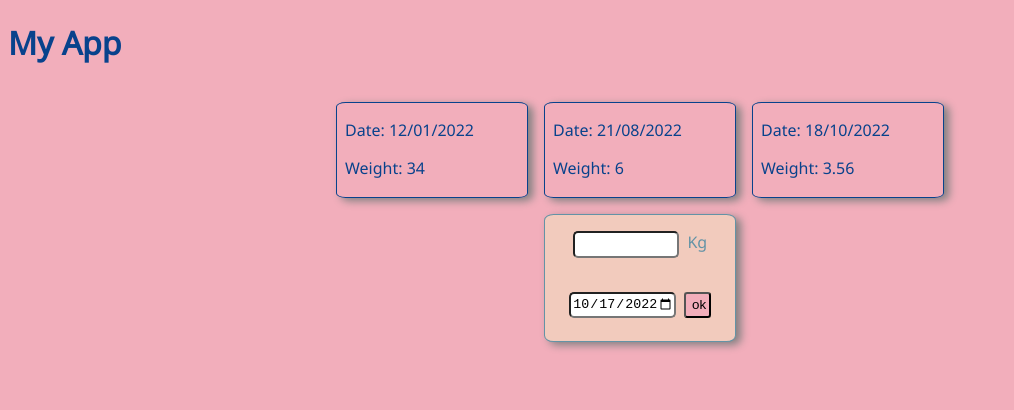
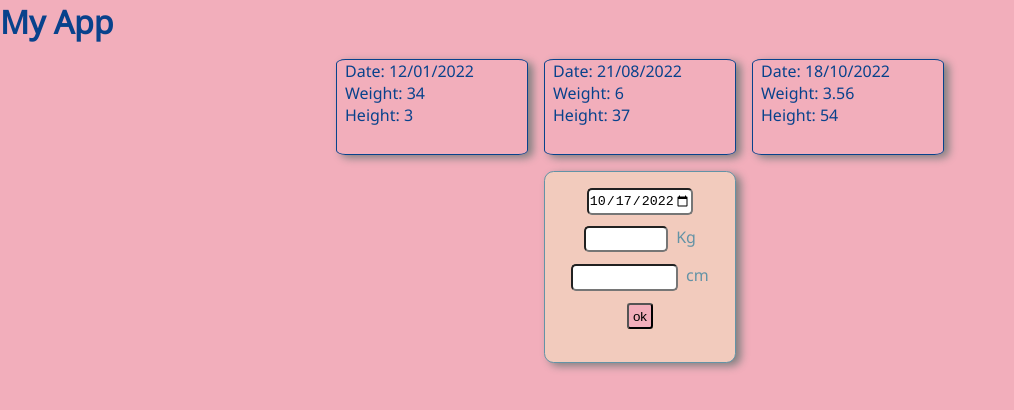
Before and after one commit to Mark-Krensel/capstone-project, a Next.js app: page / in a window 1280 px wide. Shown: the top 410 px of the page, without its empty margins (0-1014 px from the left). Built offline with nearby package versions, Linux system fonts and the light colour scheme.

Commit message:
add height input, create height page

```diff
--- a/components/Card.js
+++ b/components/Card.js
@@ -1,17 +1,18 @@
 import styled from "styled-components";
 
-export default function Card({ date, weight }) {
+export default function Card({ date, weight, height }) {
   return (
     <CardElement>
       <p>Date: {date}</p>
       <p>Weight: {weight}</p>
+      <p>Height: {height}</p>
     </CardElement>
   );
 }
 
 const CardElement = styled.article`
   padding: 0 0.5em;
-  border: 1px var(--text-primary) solid;
+  border: 1px solid var(--text-primary);
   color: var(--text-primary);
   border-radius: 5%;
   box-shadow: 5px 3px 8px grey;
--- a/components/GlobalStyle.js
+++ b/components/GlobalStyle.js
@@ -20,6 +20,8 @@ const GlobalStyle = createGlobalStyle`
 
       * {
           box-sizing: border-box;
+          margin: 0;
+          padding: 0;
       }
 
       body {
--- a/components/forms/WeightForm.js
+++ b/components/forms/Form.js
@@ -1,43 +1,47 @@
 import styled from "styled-components";
 
-export default function WeightForm({ onAddWeight }) {
+export default function Form({ onAddData }) {
   function sendForm(event) {
     event.preventDefault();
     const formData = new FormData(event.target);
-    const { weight, date } = Object.fromEntries(formData);
+    const { weight, date, height } = Object.fromEntries(formData);
 
-    onAddWeight(weight, date);
+    onAddData(weight, date, height);
   }
   return (
-    <WeightFormElement aria-label="Add weight and date" onSubmit={sendForm}>
-      <input
-        type="number"
-        name="weight"
-        min="0"
-        step="0.001"
-        aria-label="weight input"
-      />
-      <p>Kg</p>
+    <FormElement aria-label="Add weight and date" onSubmit={sendForm}>
       <input
         aria-label="date input"
         type="date"
         name="date"
         defaultValue={new Date().toISOString().slice(0, 10)}
       />
+      <input
+        type="number"
+        name="weight"
+        min="0"
+        max="50"
+        step="0.001"
+        aria-label="weight input"
+      />
+      <p>Kg</p>
+
+      <input aria-label="height input" type="number" name="height" />
+      <p>cm</p>
       <button type="submit" aria-label="submit weight">
         ok
       </button>
-    </WeightFormElement>
+    </FormElement>
   );
 }
 
-const WeightFormElement = styled.form`
+const FormElement = styled.form`
   background-color: var(--background-secondary);
   border: 1px solid var(--text-secondary);
   color: var(--text-secondary);
   border-radius: 5%;
   box-shadow: 5px 3px 8px grey;
-  height: 8em;
+  height: 12em;
   width: 12em;
   display: flex;
   flex-wrap: wrap;
@@ -62,6 +66,5 @@ const WeightFormElement = styled.form`
   p {
     max-height: 2em;
     position: relative;
-    bottom: 1em;
   }
 `;
--- a/pages/index.js
+++ b/pages/index.js
@@ -1,24 +1,25 @@
 import Head from "next/head";
 import Card from "../components/Card";
 import styled from "styled-components";
-import WeightForm from "../components/forms/WeightForm";
+import Form from "../components/forms/Form";
 import { useState } from "react";
 
 const fakeDB = [
-  { id: "jkl345", weight: 34, date: "12/01/2022" },
-  { id: "jkr35t5", weight: 6, date: "21/08/2022" },
-  { id: "oin345n", weight: 3.56, date: "18/10/2022" },
+  { id: "jkl345", weight: 34, height: 3, date: "12/01/2022" },
+  { id: "jkr35t5", weight: 6, height: 37, date: "21/08/2022" },
+  { id: "oin345n", weight: 3.56, height: 54, date: "18/10/2022" },
 ];
 
 export default function Home() {
   const [cardData, setCardData] = useState(fakeDB);
 
-  function appendCard(weight, date) {
+  function appendCard(weight, date, height) {
     setCardData((cardData) => [
       ...cardData,
       {
         date,
         weight,
+        height,
         id: Math.random().toString(36).substring(2),
       },
     ]);
@@ -36,10 +37,15 @@ export default function Home() {
         <h1>My App</h1>
         <CardContainer>
           {cardData.map((card) => (
-            <Card key={card.id} weight={card.weight} date={card.date} />
+            <Card
+              key={card.id}
+              weight={card.weight}
+              date={card.date}
+              height={card.height}
+            />
           ))}
         </CardContainer>
-        <WeightForm onAddWeight={appendCard} />
+        <Form onAddData={appendCard} />
       </main>
     </div>
   );
```
Also changed, not shown: pages/weight.js (added, +7 -0 lines).
